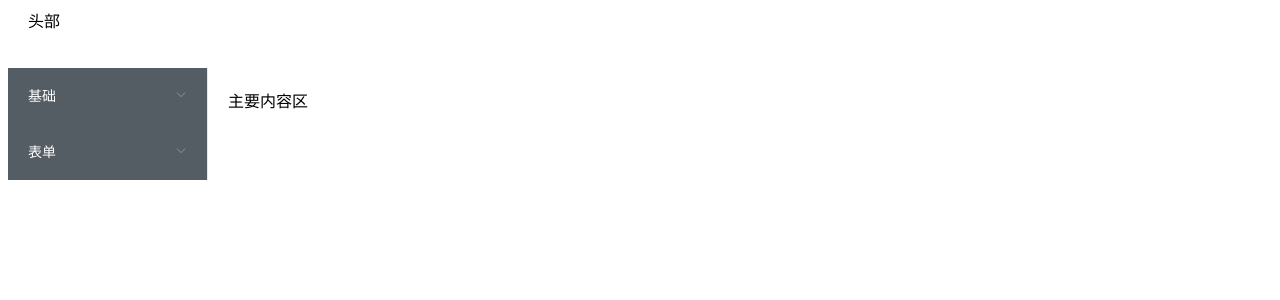
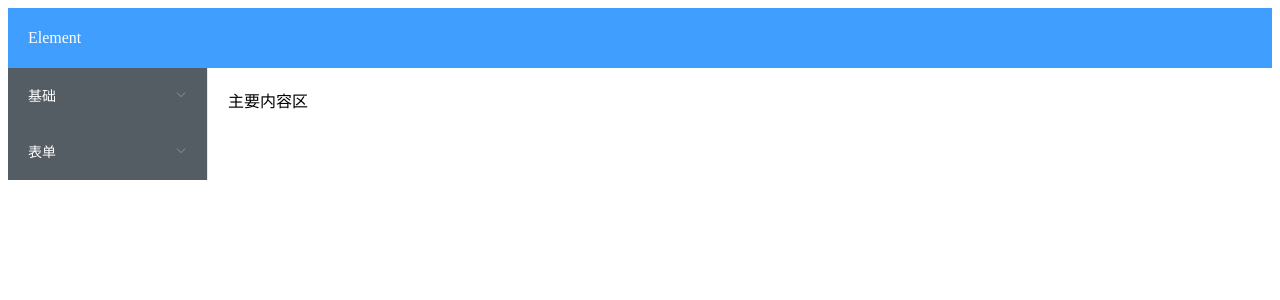
Before and after one commit to eleksbai/hello-vue, a Vue app: page / in a window 1280 px wide. Shown: the top 300 px of the page. Built offline with nearby package versions, Linux system fonts and the light colour scheme.

Commit message:
增加顶部导航栏样式

```diff
--- a/src/App.vue
+++ b/src/App.vue
@@ -2,7 +2,9 @@
   <div id="app">
 
     <el-container>
-      <el-header>头部</el-header>
+      <el-header class="header">
+        <vheader/>
+      </el-header>
       <el-container>
         <el-aside width="200px">
           <navmenu></navmenu>
@@ -16,15 +18,22 @@
 
 <script>
 import NavMenu from '@/components/NavMenu'
+import Header from '@/components/Header'
+
 export default {
   name: 'App',
   components: {
-    'navmenu': NavMenu
+    'navmenu': NavMenu,
+    'vheader': Header
   }
 }
 
 </script>
 
 <style>
-
+  .header {
+    background-color: #409EFF;
+    color: #fff;
+    line-height: 60px;
+  }
 </style>
--- /dev/null
+++ b/src/components/Header.vue
@@ -0,0 +1,12 @@
+<template>
+  <el-row>
+    <el-col :span="24">
+      <div class="head-wrap">Element</div>
+    </el-col>
+  </el-row>
+</template>
+
+<style scoped>
+  .head-wrap {
+  }
+</style>
```
